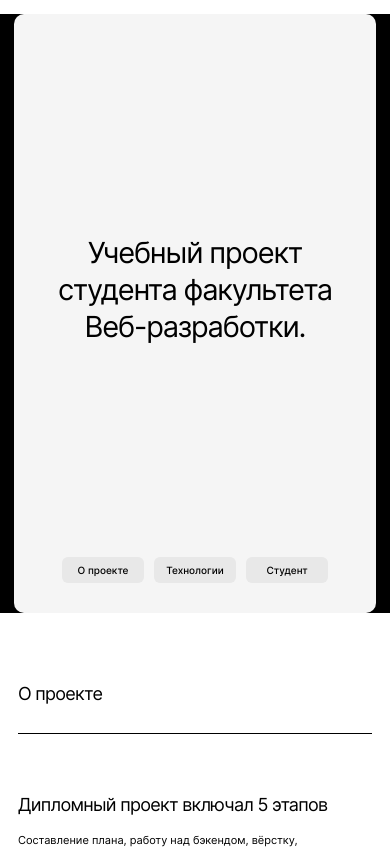
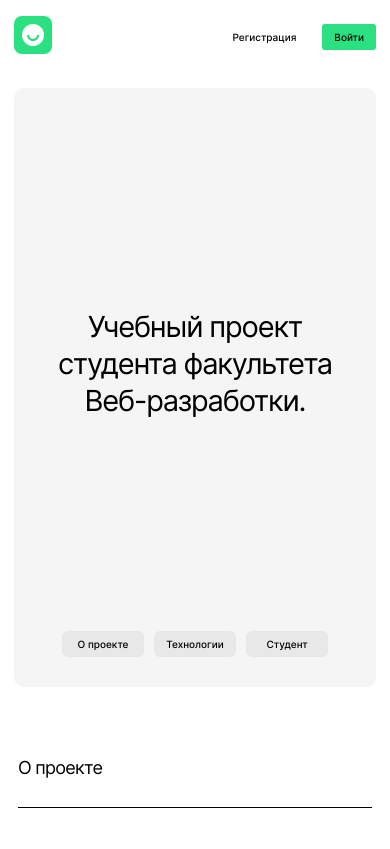
Before and after one commit to SergeyKazarinov/movies-explorer-frontend, a React (Create React App) app: page / in a window 390 px wide. Shown: the top 849 px of the page. Built offline with nearby package versions, Linux system fonts and the light colour scheme.

Commit message:
feat(components): add header for the main page

```diff
--- a/src/components/App/App.css
+++ b/src/components/App/App.css
@@ -2,6 +2,5 @@
   max-width: 1280px;
   height: 100vh;
   margin: 0 auto;
-  background-color: #000;
   box-sizing: border-box;
 }
--- /dev/null
+++ b/src/components/Header/Header.css
@@ -0,0 +1,55 @@
+.header {
+  padding: 0 70px;
+  display: flex;
+  justify-content: space-between;
+  align-items: center;
+  height: 74px;
+}
+
+.header__link_type_logo {
+  width: 38px;
+  height: 38px;
+}
+
+.header__navigation {
+  display: flex;
+  gap: 30px;
+}
+
+.header__link {
+  font-weight: 500;
+  font-size: 12px;
+  line-height: 16px;
+  display: flex;
+  align-items: center;
+}
+
+.header__link_type_signin {
+  background-color: #2be080;
+  padding: 8px 20px;
+  border-radius: 3px;
+}
+
+@media screen and (max-width: 790px) {
+  .header {
+    padding: 0 30px;
+  }
+}
+
+@media screen and (max-width: 450px) {
+  .header {
+    padding: 0 14px;
+  }
+
+  .header__navigation {
+    gap: 26px;
+  }
+
+  .header__link {
+    font-size: 10px;
+  }
+
+  .header__link_type_signin {
+    padding: 5px 12px;
+  }
+}
--- /dev/null
+++ b/src/components/Header/Header.jsx
@@ -0,0 +1,18 @@
+import "./Header.css";
+import logo from "../../images/logo.png";
+
+const Header = () => {
+  return(
+    <section className="header">
+      <a className="link header__link_type_logo>" href="#">
+        <img src={logo} className="header__logo" alt='логотип' />
+      </a>
+      <div className="header__navigation">
+        <a className="link header__link" href="#">Регистрация</a>
+        <a className="link header__link header__link_type_signin" href="#">Войти</a>
+      </div>
+    </section>
+  )
+}
+
+export default Header;
--- a/src/components/Main/Main.jsx
+++ b/src/components/Main/Main.jsx
@@ -1,4 +1,5 @@
 import Footer from '../Footer/Footer';
+import Header from '../Header/Header';
 import AboutMe from './AboutMe/AboutMe';
 import AboutProject from './AboutProject/AboutProject';
 import './Main.css';
@@ -9,6 +10,7 @@ import Techs from './Techs/Techs';
 const Main = () => {
   return(
     <main className="main__page">
+      <Header />
       <Promo />
       <AboutProject />
       <Techs />
--- a/src/index.css
+++ b/src/index.css
@@ -13,3 +13,8 @@ body {
   padding: 0;
   list-style-type: none;
 }
+
+.link {
+  color: #000;
+  text-decoration: none;
+}
```
Also changed, not shown: src/images/logo.png (added).
